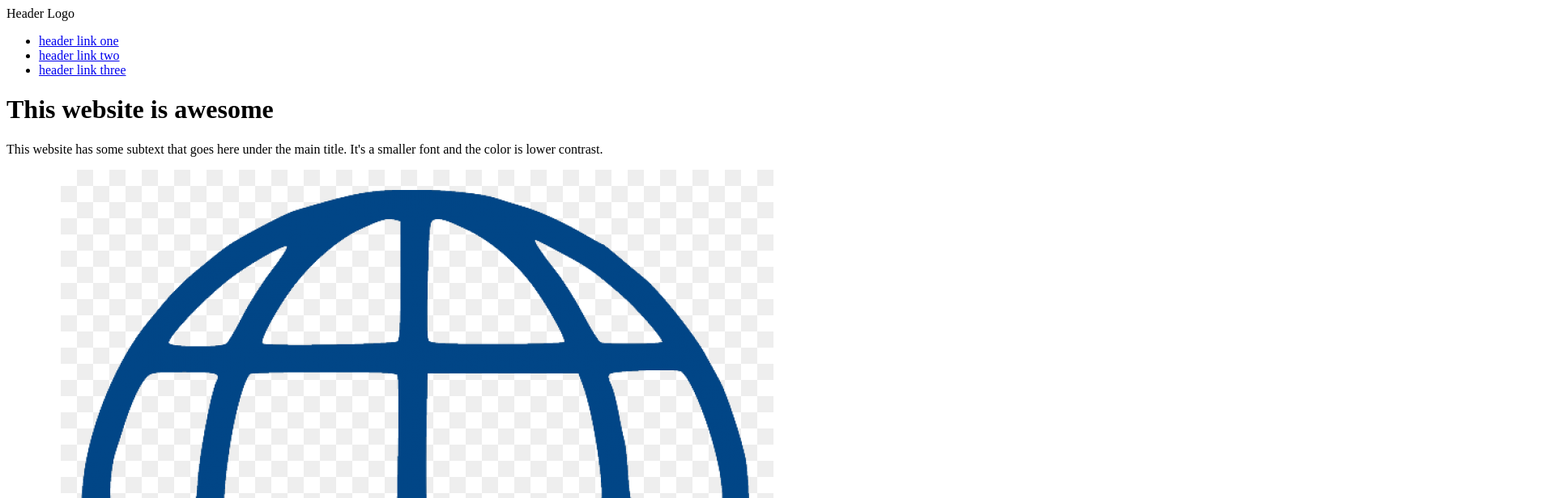
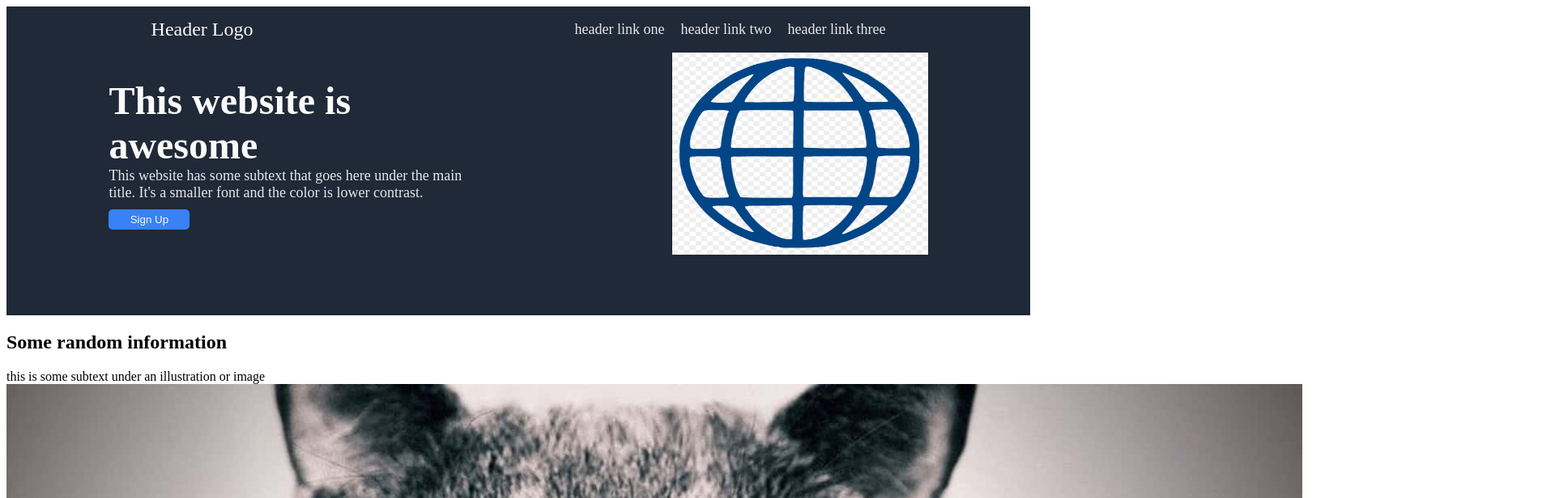
Before and after one commit to Santarola/landing-page, a plain HTML site: page index.html in a window 1280 px wide. Shown: the top 616 px of the page at 81% size, 1920 px wide, since content can reach past the window. Drawn offline with Linux system fonts and the light colour scheme.

Commit message:
Add style for header
Added style changes in styles.css file with design of header

```diff
--- a/index.html
+++ b/index.html
@@ -18,10 +18,12 @@
         </div>
 
         <div class="head-content">
-            <h1>This website is awesome</h1>
-            <p>This website has some subtext that goes here under the main title.
-                It's a smaller font and the color is lower contrast.</p>
-            <button>Sign Up</button>
+            <div class="head-text">
+                <h1>This website is awesome</h1>
+                <p>This website has some subtext that goes here under the main title.
+                    It's a smaller font and the color is lower contrast.</p>
+                <button>Sign Up</button>
+            </div>
             <img src="images/logo.png">
         </div>
 
@@ -30,16 +32,16 @@
     <div class="hero-2">
         <h2>Some random information</h2>
         <div class="illustration-1">this is some subtext under an illustration or image
-            <img src="">
+            <img src="images/illustration-1.jpg">
         </div>
         <div class="illustration-2">this is some subtext under an illustration or image
-            <img src="">
+            <img src="images/illustration-2.png">
         </div>
         <div class="illustration-3">this is some subtext under an illustration or image
-            <img src="">
+            <img src="images/illustration-3.png">
         </div>
         <div class="illustration-4">this is some subtext under an illustration or image
-            <img src="">
+            <img src="images/illustration-4.png">
         </div>
     </div>
 
--- a/styles.css
+++ b/styles.css
@@ -0,0 +1,78 @@
+ul {
+    list-style-type: none;
+}
+
+a {
+    text-decoration: none;
+}
+
+.hero-1 {
+    background-color: #1f2937;
+    display: flex;
+    flex-direction: column;
+    padding-bottom: 75px;
+}
+
+.header {
+    display: flex;
+    justify-content: space-around;
+    font-size: 24px;
+    color: #f9faf8;
+    align-items: center;
+}
+
+.header ul {
+    display: flex;
+    font-size: 18px;
+    gap: 20px;
+}
+
+.header a {
+    color: #e5e7eb;
+}
+
+.head-content {
+    display: flex;
+    justify-content: space-around;
+    align-items: center;
+}
+
+.head-content img {
+    width: 25%;
+    height: 250px;
+}
+
+.head-text {
+    display: flex;
+    flex-direction: column;
+    flex-basis: 35%;
+}
+
+.head-text h1 {
+    font-size: 48px;
+    font-weight: bold;
+    color: #f9faf8;
+    margin: 0;
+    padding: 0;
+}
+
+.head-text p {
+    font-size: 18px;
+    color: #e5e7eb;
+    padding-bottom: 25px;
+    margin: 0;
+    padding: 0;
+}
+
+.head-text button {
+    border-radius: 5px;
+    width: 100px;
+    height: 25px;
+    border: none;
+    color: #f9faf8;
+    background-color: #3882f6;
+    align-self: flex-start;
+    margin: 0;
+    padding: 0;
+    margin-top: 10px;
+}
```
Also changed, not shown: images/illustration-1.jpg (added), images/illustration-2.png (added), images/illustration-3.png (added), images/illustration-4.png (added).
